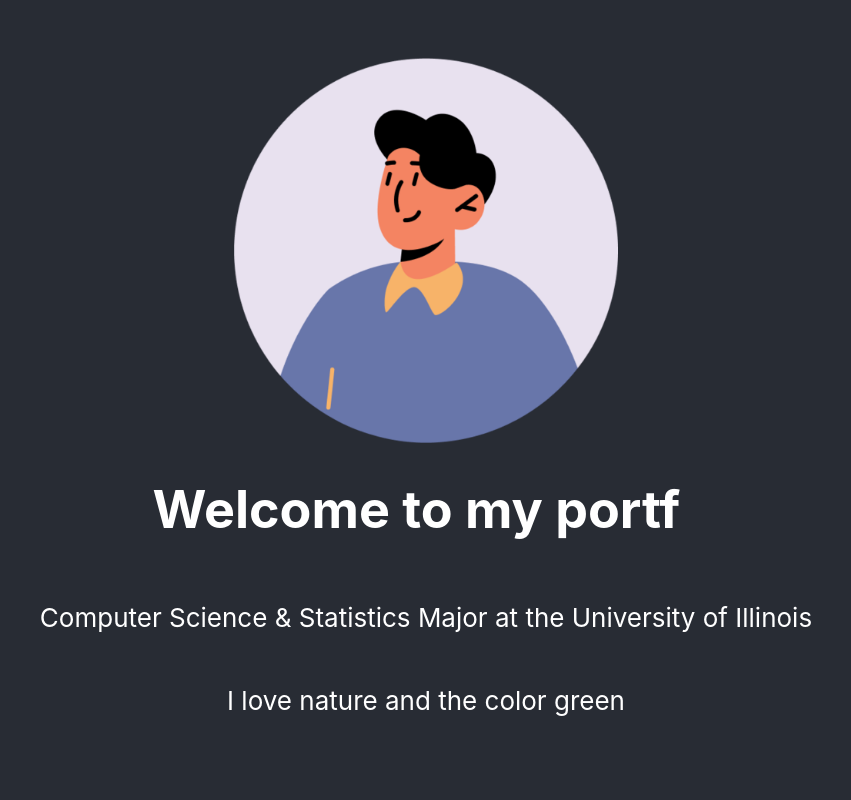
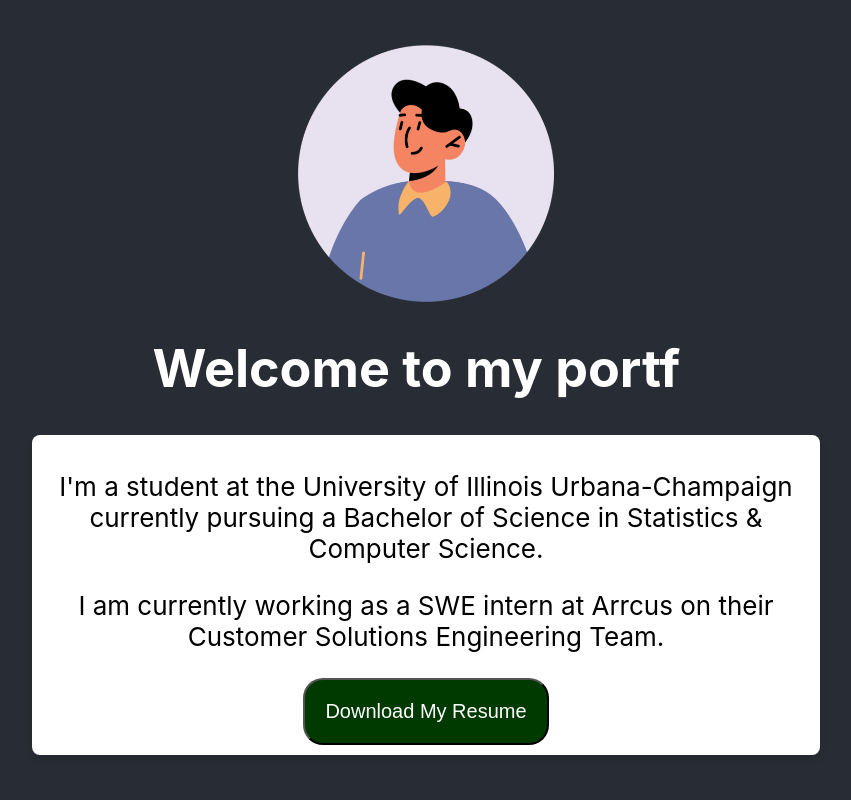
Before and after one commit to ssundr/ssundr.github.io, a React (Create React App) app in the folder portfolio/: page / in a window 1280 px wide. Shown: the top 800 px of the page, without its empty margins (214-1065 px from the left). Built offline with nearby package versions, Linux system fonts and the light colour scheme.

Commit message:
resume button

```diff
--- a/portfolio/src/App.css
+++ b/portfolio/src/App.css
@@ -21,7 +21,6 @@
   align-items: center;
   justify-content: center;
   font-size: calc(10px + 2vmin);
-  color: white;
 }
 
 .App-link {
@@ -37,12 +36,45 @@
   }
 }
 
+/* about-me section */
+.about-me-card {
+  background-color: #ffffff;
+  box-shadow: 0 4px 8px rgba(0, 0, 0, 0.1);
+  border-radius: 8px;
+  padding: 10px;
+  margin: 0 30px;
+  margin-bottom: 30px;
+  max-width: 60%;
+}
+
+h1 {
+  color: white;
+}
+
+.about-me-card-content p {
+  color: black;
+  font-size: 20px;
+}
+
 /* profile picture */
 .profile-picture {
-  width: 30%;
+  margin-top: 30px;
+  width: 20%;
   height: auto;
 }
 
+/* resume button */
+.button-class{
+  padding: 20px;
+  border-radius: 20px;
+  background-color: rgb(1, 58, 1);
+}
+
+.button-class a {
+  color: white;
+  font-size: 20px;
+  text-decoration: none;
+}
 /* tech stack */
 
 .tech-stack {
--- a/portfolio/src/App.js
+++ b/portfolio/src/App.js
@@ -45,10 +45,16 @@ import profilePicture from "./images/profile-picture.png"; // Import your profil
 import restaurantReccomender from "./images/restaurant-recommender.png";
 import worldHappinessVisualization from "./images/world-happiness-visualization.png";
 import summarizer from "./images/summarizer.png";
-import generatedFaces from "./images/generated-faces.png"
+import generatedFaces from "./images/generated-faces.png";
+
+// resume
+import resume from "./files/sneha_resume.pdf"
+
+// add download button for research paper here
 
 function App() {
   // Define your data
+
   const techStack = [
     {
       name: "JavaScript",
@@ -146,26 +152,23 @@ function App() {
       title: "Software Engineering Intern",
       company: "Arrcus, Inc",
       date: "Summer 2024",
-      description:
-        "lala",
+      description: "lala",
       logo: companyLogoX,
     },
     {
       title: "Research Intern",
       company: "iPRoBe Lab, Michigan State University",
       date: "Spring 2022",
-      description:
-        "this is my musical monologue",
+      description: "this is my musical monologue",
       logo: companyLogoY,
     },
     {
       title: "Data Science Discovery Course Assistant",
       company: "University of Illinois Urbana-Champaign",
       date: "Jan 2024 - Present",
-      description:
-        "i slay here trust",
+      description: "i slay here trust",
       logo: companyLogoZ,
-    }
+    },
   ];
 
   const coursework = [
@@ -207,7 +210,8 @@ function App() {
     },
     {
       title: "Long Texts & Websites Summarizer",
-      description: "summarizes web-pages (like wikipedia sites) & long texts to save users' time and provide them with concise information.",
+      description:
+        "summarizes web-pages (like wikipedia sites) & long texts to save users' time and provide them with concise information.",
       techUsed: ["Flask", "BeautifulSoup", "Natural Language Toolkit (NLTK)"],
       link: "https://github.com/snehasund/summarizer",
       image: summarizer,
@@ -350,8 +354,20 @@ function App() {
             wrapper="span"
           />
         </h1>
-        <p>Computer Science & Statistics Major at the University of Illinois</p>
-        <p>I love nature and the color green</p>
+        <div class="about-me-card">
+          <div class="card-content">
+            <p>
+              I'm a student at the University of Illinois Urbana-Champaign
+              currently pursuing a Bachelor of Science in Statistics & Computer
+              Science.
+            </p>
+            <p>
+              I am currently working as a SWE intern at Arrcus on their Customer
+              Solutions Engineering Team.
+            </p>
+            <button class="button-class"><a class="resume-button" href={resume} download>Download My Resume</a></button>
+            </div>
+        </div>
       </header>
 
       {/* Tech Stack Section */}
```
Also changed, not shown: 1 other file (tests, documents, lock files or other folders).
